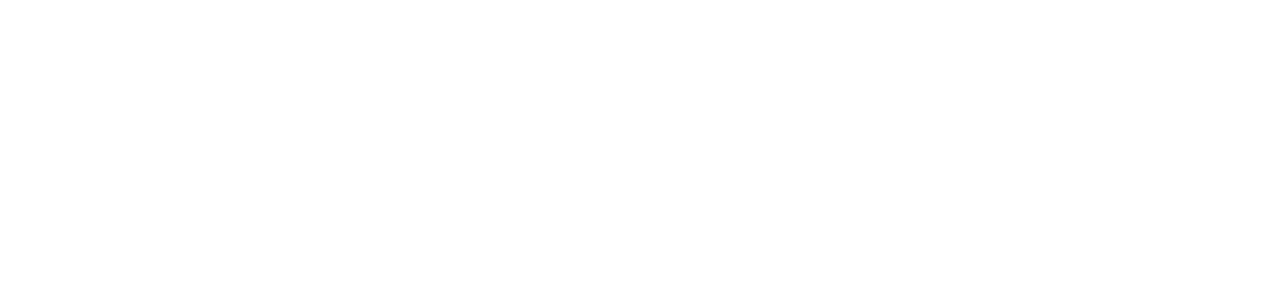
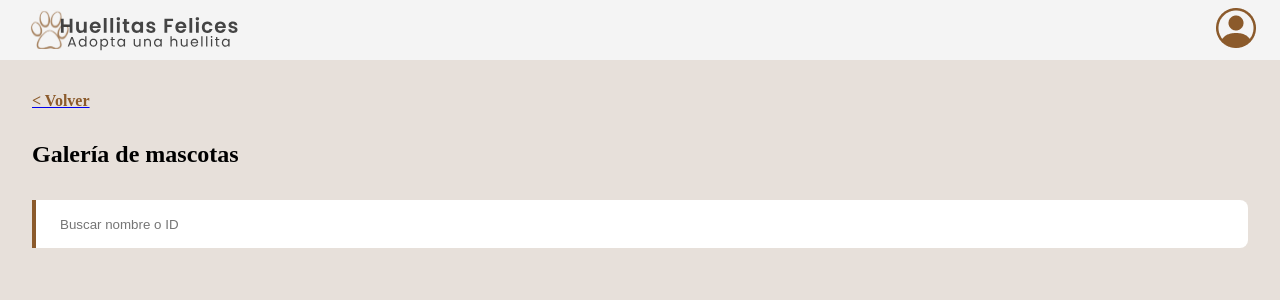
Before and after one commit to PresaMaite/HuellitasFelices, a React (Vite) app: page /admin/gallery in a window 1280 px wide. Before the commit this address had no page. Shown: the top 300 px of the page. Built offline with nearby package versions, Linux system fonts and the light colour scheme.

Commit message:
admin search

```diff
--- a/src/pages/adminHome/AdminHome.jsx
+++ b/src/pages/adminHome/AdminHome.jsx
@@ -18,7 +18,7 @@
           </Link>
 
 
-          <Link to="/admin/editForm">
+          <Link to="/admin/gallery">
             <AdminBtn text="Galería de animales" />
           </Link>
 
--- /dev/null
+++ b/src/pages/adminSearch/AdminSearch.jsx
@@ -0,0 +1,50 @@
+import "./../form/AdminForm.css";
+import "./../editForm/EditForm.css";
+import "./../../layouts/home/Home.css";
+import "./AdminSearch.css";
+
+import { Link } from "react-router-dom";
+import { useState } from "react";
+
+import { Input } from "../../components/input/Input";
+import AnimalCard from "../../components/animalcard/AnimalCard";
+
+
+export const AdminSearch = () => {
+
+  const existingAnimals = JSON.parse(localStorage.getItem("animals")) || [];
+
+  const [search, setSearch] = useState("");
+
+  const searchAninmal = existingAnimals.filter((animal, index) => (
+    animal.name.toLowerCase().includes(search.toLowerCase()) || index == search
+    ))
+
+  return (
+    <>
+        <Link to="/admin/home">
+            <p className="adminBackBtn"> { `< Volver` } </p>
+        </Link>
+
+        <h2 className="adminLayoutTitle" >Galería de mascotas</h2>
+
+        <div className="adminForm">
+            <Input
+                type="search"
+                name="name"
+                placeholder="Buscar nombre o ID"
+                onChange={(e) => setSearch(e.target.value)}
+            />
+        </div>
+
+        <div className='animalsContainer animalContainerMargin'>
+            {searchAninmal.map((animal, index) => (
+                <Link to={`/admin/editForm/${index}`} key={index}>
+                    <AnimalCard name={animal.name} photo={animal.image} />
+                </Link>
+            ))}
+
+        </div>
+    </>
+  );
+};
--- a/src/pages/editForm/EditForm.jsx
+++ b/src/pages/editForm/EditForm.jsx
@@ -1,7 +1,7 @@
 import "./../form/AdminForm.css";
 import "./EditForm.css";
 
-import { Link } from "react-router-dom";
+import { Link, useParams } from "react-router-dom";
 
 import { useState } from "react";
 import { Input } from "../../components/input/Input";
@@ -9,7 +9,9 @@
 
 
 export const EditForm = () => {
-  const animalID = 0;
+  const params = useParams();
+  const animalID = parseInt(params.index);
+
   const existingAnimals = JSON.parse(localStorage.getItem("animals")) || [];
   const selectedAnimal = existingAnimals[animalID];
 
@@ -55,7 +57,7 @@
 
   return (
     <>
-      <Link>
+      <Link to="/admin/gallery">
         <p className="adminBackBtn"> { `< Volver` } </p>
       </Link>
 
@@ -86,6 +88,7 @@
           onChange={(e) => setAnimal({ ...animal, gender: e.target.value })}
           className='loginInput'
         >
+            <option value="">Seleciona el sexo</option>
             <option value="female">Hembra</option>
             <option value="male">Macho</option>
         </select>
--- a/src/pages/form/AdminForm.jsx
+++ b/src/pages/form/AdminForm.jsx
@@ -75,6 +75,7 @@
           onChange={(e) => setAnimal({ ...animal, gender: e.target.value })}
           className='loginInput'
         >
+            <option value="">Seleciona el sexo</option>
             <option value="female">Hembra</option>
             <option value="male">Macho</option>
         </select>
--- a/src/routes/AppRouter.jsx
+++ b/src/routes/AppRouter.jsx
@@ -6,6 +6,7 @@
 import { AdminHome } from "../pages/adminHome/AdminHome";
 import { AdminForm } from "../pages/form/AdminForm";
 import { EditForm } from "../pages/editForm/EditForm";
+import { AdminSearch } from "../pages/adminSearch/AdminSearch";
 
 import Home from "../layouts/home/Home";
 
@@ -23,8 +24,8 @@
             <Route path="/admin" element={<Admin />} >
                 <Route path="home" element={<AdminHome />} ></Route>
                 <Route path="form" element={<AdminForm />} ></Route>
-                {/* <Route path="gallery/:index" element={<AdminGallery />} ></Route> */}
-                <Route path="editForm" element={<EditForm />} ></Route>
+                <Route path="gallery" element={<AdminSearch />} ></Route>
+                <Route path="editForm/:index" element={<EditForm />} ></Route>
             </Route>
 
             <Route path="/home" element={<Home />} >
```
Also changed, not shown: src/pages/adminSearch/AdminSearch.css (added).
